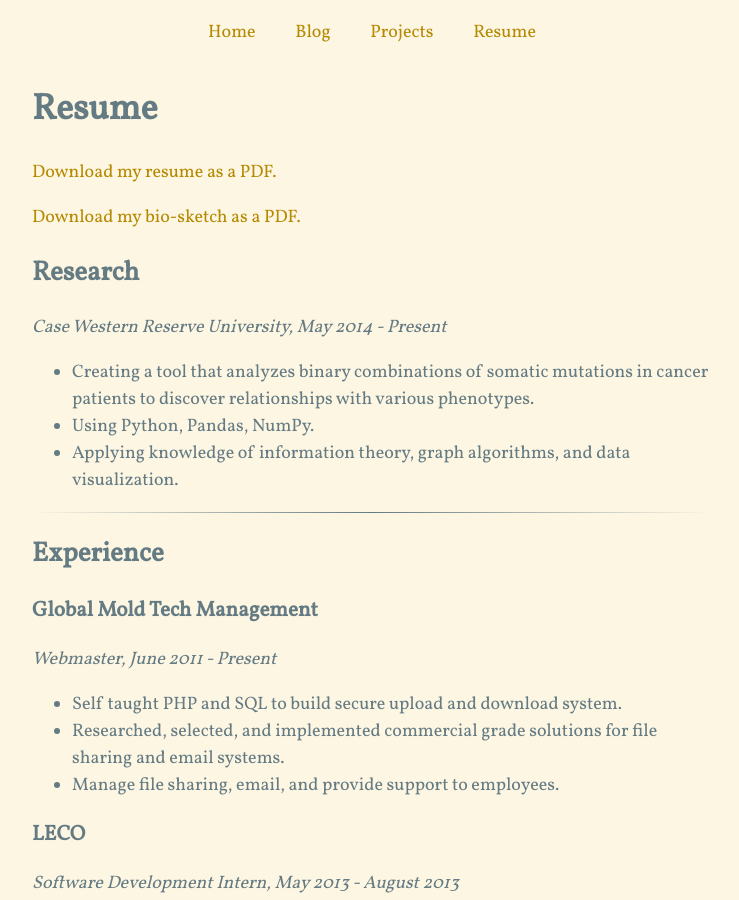
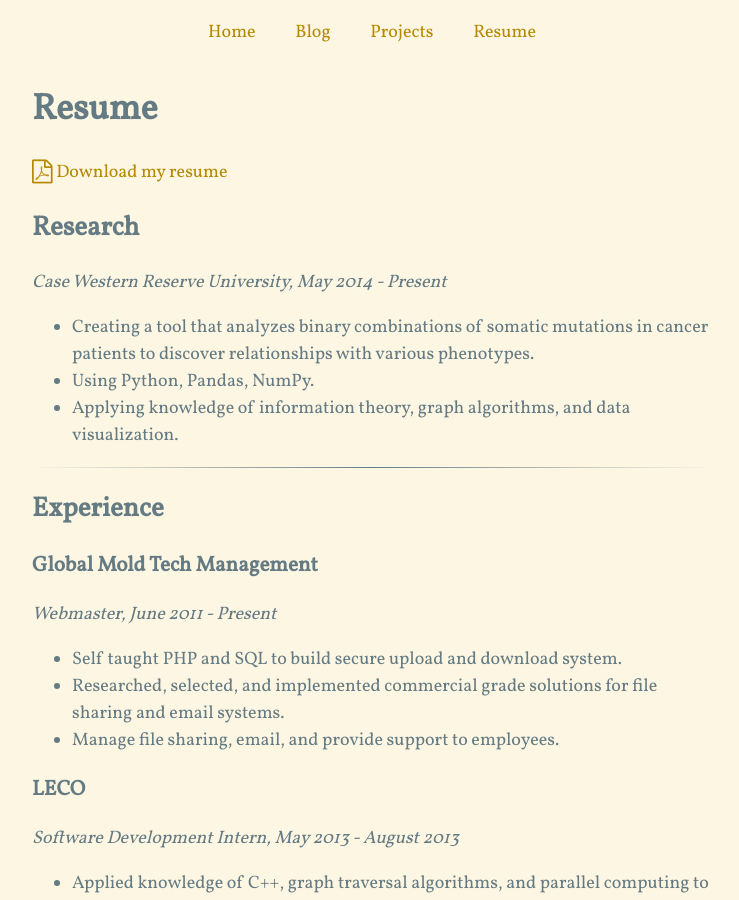
Before and after one commit to brenns10/brennan.io, a Jekyll site: the page built from resume.md, in a window 1280 px wide and 900 px high. Shown: the whole window, without its empty margins (268-1007 px from the left). Built offline with Jekyll 4.4.1, drawn with Linux system fonts in a browser that asks for light colours; nearby versions of some CDN libraries; Markdown is read by kramdown in place of the engine named in the settings.

Commit message:
Add icon to resume, and remove that bio-sketch...

```diff
--- a/resume.md
+++ b/resume.md
@@ -1,13 +1,12 @@
 ---
 title: Resume
 layout: contentbase
+pdf: <span class="fa fa-file-pdf-o fa-lg"></span>
 ---
 Resume
 ======
 
-[Download my resume as a PDF.](https://dl.dropboxusercontent.com/u/24472738/Resume.pdf)
-
-[Download my bio-sketch as a PDF.](https://dl.dropboxusercontent.com/u/24472738/biosketch.pdf)
+[{{page.pdf}} Download my resume](https://dl.dropboxusercontent.com/u/24472738/Resume.pdf)
 
 Research
 ---------
```
